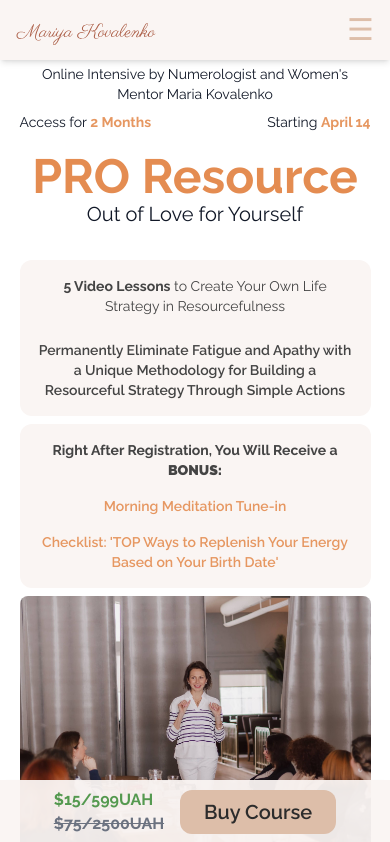
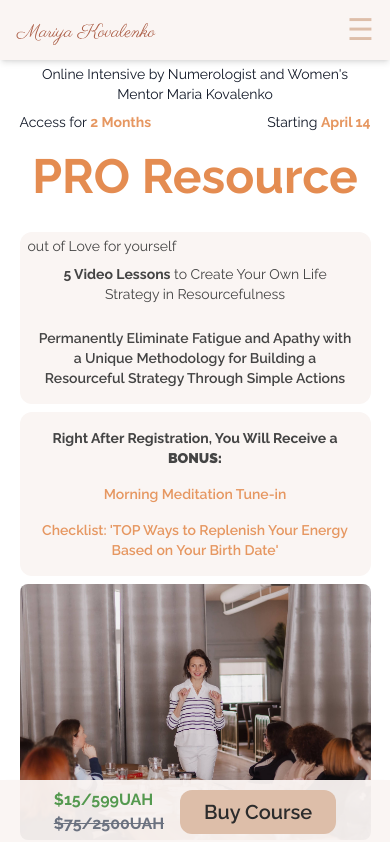
Before and after one commit to Mo2207/Astrology-Site, a Next.js app: page / in a window 390 px wide. Shown: the top 842 px of the page. Built offline with nearby package versions, Linux system fonts and the light colour scheme.

Commit message:
ui and analytics

```diff
--- a/src/app/components/hero.tsx
+++ b/src/app/components/hero.tsx
@@ -24,7 +24,7 @@ export default function Hero() {
           </div>
         </div>
         <div className="font-bold text-center text-5xl sm:text-5xl md:text-6xl text-[#e48c51]">{t("hero.title.title3")}</div>
-        <div className="font-normal text-center text-xl">{t("hero.title.title4")}</div>
+        <div className="font-normal text-center text-xl hidden md:block">{t("hero.title.title4")}</div>
 
         {/* <h2 className="font-bold text-center text-sm xxs:text-lg xs:text-2xl sm:text-2xl md:text-4xl">{t("hero.title.line1")}</h2> */}
         {/* <h2 className="pb-8 font-bold text-center text-sm xxs:text-lg xs:text-2xl sm:text-2xl md:text-4xl">{t("hero.title.line2")}</h2> */}
@@ -85,7 +85,8 @@ export default function Hero() {
           />
         </div> */}
 
-        <div className="bg-[#faf5f3] bg-center bg-no-repeat border-0 rounded-xl flex justify-center flex-col items-center row-span-4 sm:row-span-3 mb-2">
+        <div className="bg-[#faf5f3] bg-center bg-no-repeat border-0 rounded-xl flex justify-center flex-col items-center row-span-4 sm:row-span-3 mb-2 pt-4 relative">
+          <div className="font-normal text-center text-sm block md:hidden absolute top-1 left-2">{t("hero.title.title4")}</div>
           <div className="text-center p-4 text-sm xxs:text-md xs:text-lg sm:text-lg lg:text-xl flex flex-col gap-6 xs:gap-2 sm:gap-1 md:gap-4">
             <div dangerouslySetInnerHTML={{ __html: t("hero.title.title5").replace(/<strong>/g, "<b>").replace(/<\/strong>/g, "</b>") }} />
             <p className="font-semibold">{t("hero.title.title6")}</p>
--- a/src/app/layout.tsx
+++ b/src/app/layout.tsx
@@ -4,6 +4,7 @@ import type { Metadata } from "next";
 import { Geist, Geist_Mono, Raleway } from "next/font/google";
 import "./globals.css";
 import I18nProvider from "../app/components/I18nProvider";
+import Script from "next/script";
 
 const raleway = Raleway({
   subsets: ["latin"],
@@ -32,6 +33,18 @@ export default function RootLayout({ children,}: Readonly<{children: React.React
       <body
         className={`${geistSans.variable} ${geistMono.variable} antialiased overflow-x-hidden w-[100vw]`}
       >
+        <Script
+          src="https://www.googletagmanager.com/gtag/js?id=G-19TJE8FG09"
+          strategy="afterInteractive"
+        />
+        <Script id="google-analytics" strategy="afterInteractive">
+          {`
+            window.dataLayer = window.dataLayer || [];
+            function gtag(){dataLayer.push(arguments);}
+            gtag('js', new Date());
+            gtag('config', 'G-19TJE8FG09');
+          `}
+        </Script>
         <I18nProvider>{children}</I18nProvider>
       </body>
     </html>
--- a/src/app/locales/en.json
+++ b/src/app/locales/en.json
@@ -21,7 +21,7 @@
       "title2-3": "Starting ",
       "title2-4": "April 14 ",
       "title3": "PRO Resource",
-      "title4": "Out of Love for Yourself",
+      "title4": "out of Love for yourself",
       "title5": "<strong>5 Video Lessons</strong> to Create Your Own Life Strategy in Resourcefulness",
       "title6": "Permanently Eliminate Fatigue and Apathy with a Unique Methodology for Building a Resourceful Strategy Through Simple Actions",
       "bonusTitle": "Right After Registration, You Will Receive a <strong>BONUS:</strong>",
--- a/src/app/locales/ru.json
+++ b/src/app/locales/ru.json
@@ -21,7 +21,7 @@
       "title2-3": "Старт - ",
       "title2-4": "14 апреля ",
       "title3": "PRO Ресурс",
-      "title4": "Из любви к себе",
+      "title4": "из любви к себе",
       "title5": "<strong>5 видео-уроков</strong> для создания собственной стратегии жизни в ресурсе",
       "title6": "Навсегда избавься от состояния нехватки сил и апатии благодаря уникальной методике создания стратегии наполнения ресурсом через простые действия",
       "bonusTitle": "Сразу после регистрации вы получите <strong>БОНУС:</strong>",
@@ -332,9 +332,8 @@
   "footer": {
   "list": [
     {
-      "title": "Разработано",
-      "link": "https://theclicks.ca/en",
-      "logo": "/assets/img/icons/clicks-logo.svg"
+      "title": "Разработано The Clicks",
+      "link": "https://theclicks.ca/en"
     },
     {
       "title": "Договор оферты",
```
